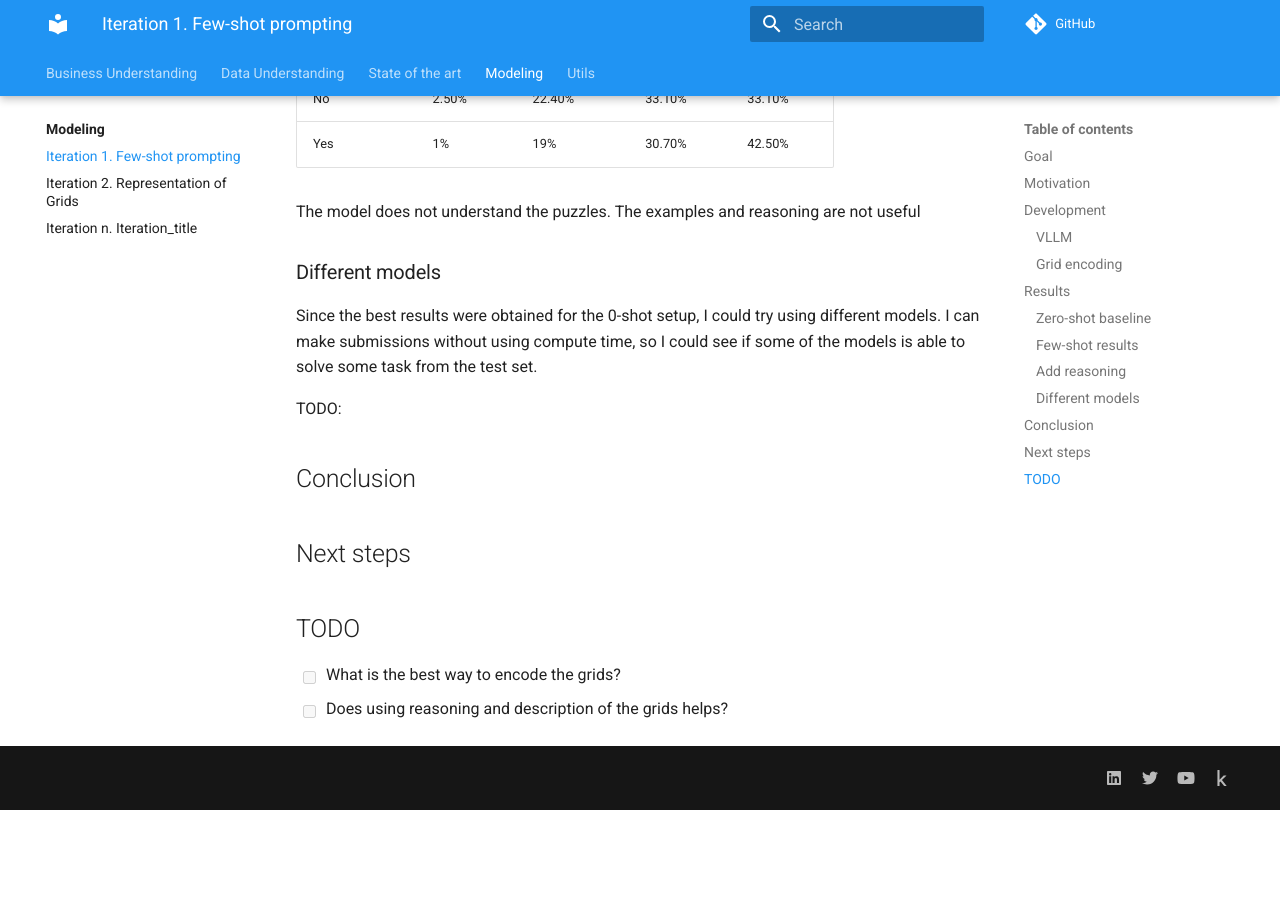
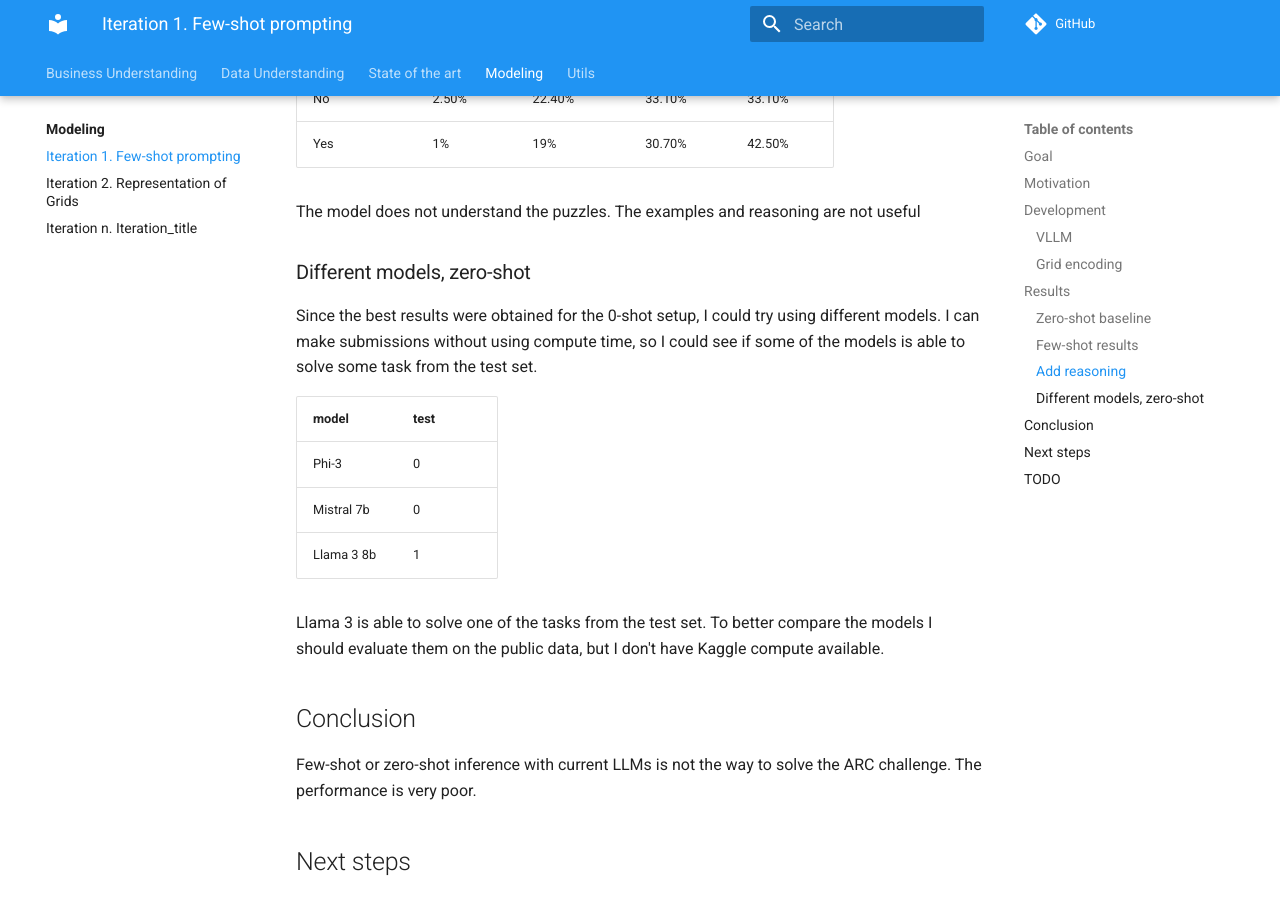
Before and after one commit to zhengjunyao-work/arc24, an MkDocs documentation site: the page built from docs/modeling/Iteration_01_few_shot.md, in a window 1280 px wide and 900 px high, scrolled down 2180 px. Built offline with MkDocs 1.6.1 and Material for MkDocs 9.7.7, drawn with Linux system fonts in a browser that asks for light colours; comment, search, counter and statistics services are not loaded; before the commit the page ends 2990 px from its top, so only the background shows below that.

Commit message:
updated results from different models

```diff
--- a/docs/modeling/Iteration_01_few_shot.md
+++ b/docs/modeling/Iteration_01_few_shot.md
@@ -72,19 +72,29 @@ the few-shot experiment but adding the reasoning before creating the grid.
 
 The model does not understand the puzzles. The examples and reasoning are not useful
 
-### Different models
+### Different models, zero-shot
 
 Since the best results were obtained for the 0-shot setup, I could try using different models.
 I can make submissions without using compute time, so I could see if some of the models is able
 to solve some task from the test set.
 
-TODO:
+| model      | test |
+|------------|------|
+| Phi-3      | 0    |
+| Mistral 7b | 0    |
+| Llama 3 8b | 1    |
+
+Llama 3 is able to solve one of the tasks from the test set. To better compare the models I should
+evaluate them on the public data, but I don't have Kaggle compute available.
 
 ## Conclusion
+
+Few-shot or zero-shot inference with current LLMs is not the way to solve the ARC challenge.
+The performance is very poor.
 
 ## Next steps
 
 ## TODO
 
-- [ ] What is the best way to encode the grids?
-- [ ] Does using reasoning and description of the grids helps?
+- [x] What is the best way to encode the grids?
+- [x] Does using reasoning and description of the grids helps?
```
